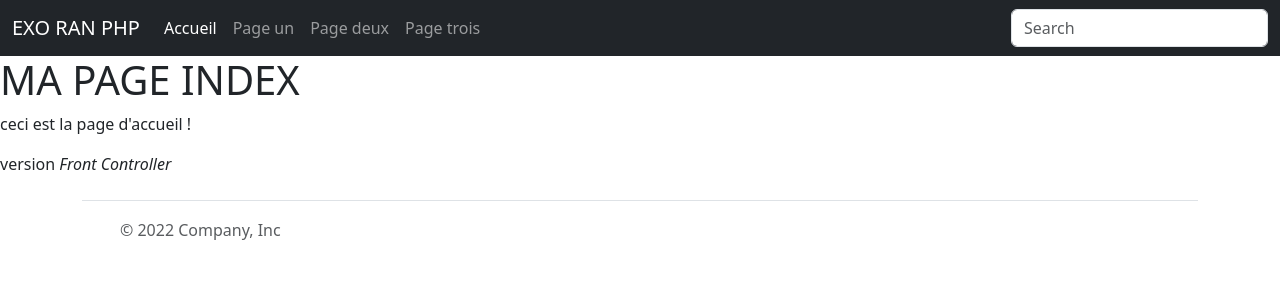
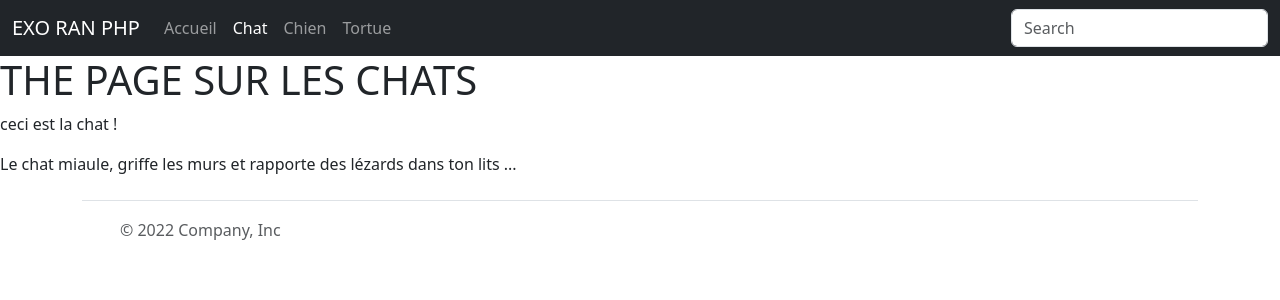
Before and after one commit to AB-campus-CDA/RAN_PHP, a PHP site: page /?page=chat in a window 1280 px wide. Shown: the top 300 px of the page. Run offline with PHP 8.4, Linux system fonts and the light colour scheme.

Commit message:
front ctrlr V $_GET['page']

```diff
--- a/components/navbar.php
+++ b/components/navbar.php
@@ -11,13 +11,13 @@
                     <a class="nav-link <?php if($nav==='index') {echo "active";} ?>" href="../index.php">Accueil</a>
                 </li>
                 <li class="nav-item">
-                    <a class="nav-link <?php if($nav==='chat') {echo "active";} ?>" href="?page=chat">Page un</a>
+                    <a class="nav-link <?php if($nav==='chat') {echo "active";} ?>" href="?page=chat">Chat</a>
                 </li>
                 <li class="nav-item">
-                    <a class="nav-link <?php if($nav==='chien') {echo "active";} ?>" href="?page=chien">Page deux</a>
+                    <a class="nav-link <?php if($nav==='chien') {echo "active";} ?>" href="?page=chien">Chien</a>
                 </li>
                 <li class="nav-item">
-                    <a class="nav-link <?php if($nav==='tortue') {echo "active";} ?>" href="?page=tortue">Page trois</a>
+                    <a class="nav-link <?php if($nav==='tortue') {echo "active";} ?>" href="?page=tortue">Tortue</a>
                 </li>
             </ul>
             <form role="search">
--- a/index.php
+++ b/index.php
@@ -1,16 +1,33 @@
 <?php
 
+/*
 switch ($_SERVER['REQUEST_URI']) {
     case '/page_un':
         include 'pages/chat.php';
         break;
     case '/page_deux':
-        include 'pages/page_deux.php';
+        include 'pages/chien.php';
         break;
     case '/page_trois':
-        include 'pages/page_trois.php';
+        include 'pages/tortue.php';
         break;
     default:
         include 'pages/home.php';
         break;
 }
+*/
+
+switch ($_GET["page"]) {
+    case 'chat':
+        include 'pages/chat.php';
+        break;
+    case 'chien':
+        include 'pages/chien.php';
+        break;
+    case 'tortue':
+        include 'pages/tortue.php';
+        break;
+    default:
+        include 'pages/home.php';
+        break;
+}
--- a/pages/chat.php
+++ b/pages/chat.php
@@ -3,15 +3,16 @@
 
 
 <?php
-$title = "page 1";
+$title = "chat";
 $nav = $title;
 require 'components/header.php';
 // include opening body
 ?>
 
 <main>
-    <H1>THE PAGE 1</H1>
+    <H1>THE PAGE SUR LES CHATS</H1>
     <p> ceci est la <?php echo $title; ?> !</p>
+    <p>Le chat miaule, griffe les murs et rapporte des lézards dans ton lits ...</p>
 </main>
 
 
--- a/pages/page_deux.php
+++ b/pages/chien.php
@@ -3,15 +3,16 @@
 
 
 <?php
-$title = "page 2";
+$title = "chien";
 $nav = $title;
 require 'components/header.php';
 // include opening body
 ?>
 
 <main>
-    <H1>THE PAGE 2</H1>
+    <H1>THE PAGE SUR LES CHIENS</H1>
     <p> ceci est la <?php echo $title; ?> !</p>
+    <p>Le chien aboie, ronge des os et rapporte la baballe.</p>
 </main>
 
 
--- a/pages/page_trois.php
+++ b/pages/tortue.php
@@ -3,15 +3,16 @@
 
 
 <?php
-$title = "page 3";
+$title = "tortue";
 $nav = $title;
 require 'components/header.php';
 // include opening body
 ?>
 
 <main>
-    <H1>THE PAGE 3</H1>
+    <H1>THE PAGE SUR LES TORTUE</H1>
     <p> ceci est la <?php echo $title; ?> !</p>
+    <p>La tortue a une carapace. Elle peut vivre très longtemps ,sauf si elle mange des déchets humains.</p>
 </main>
 
 
```
